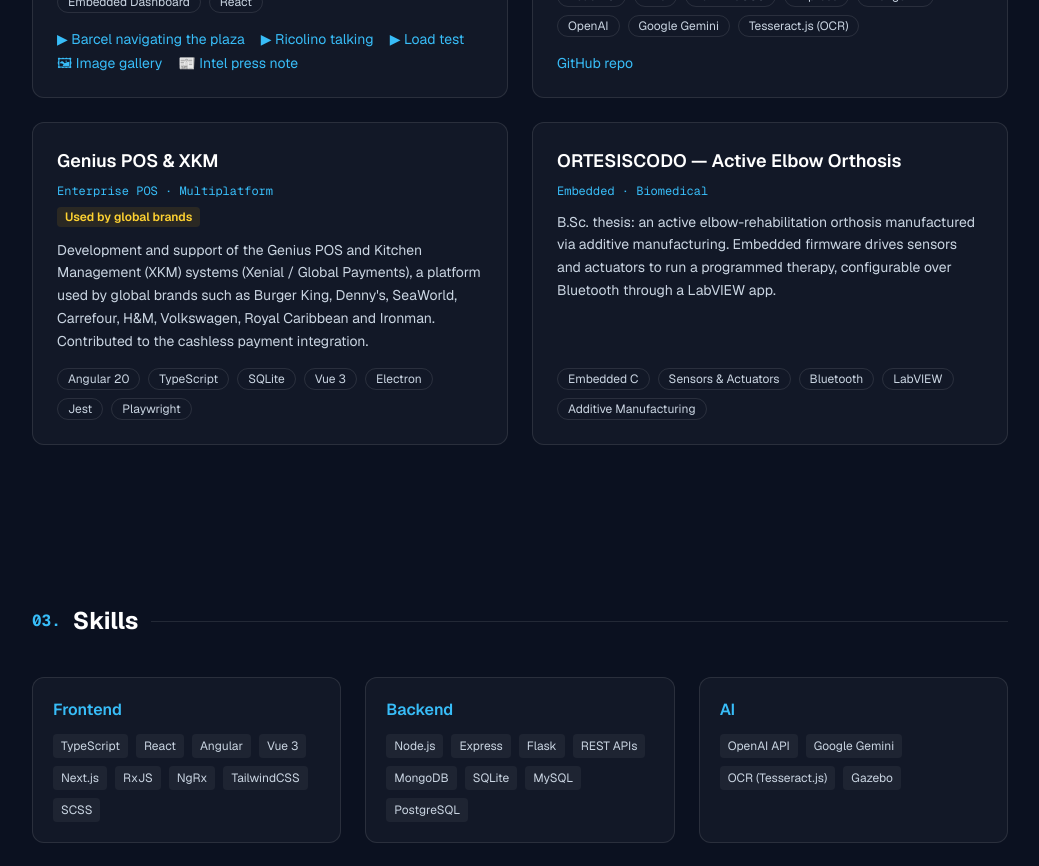
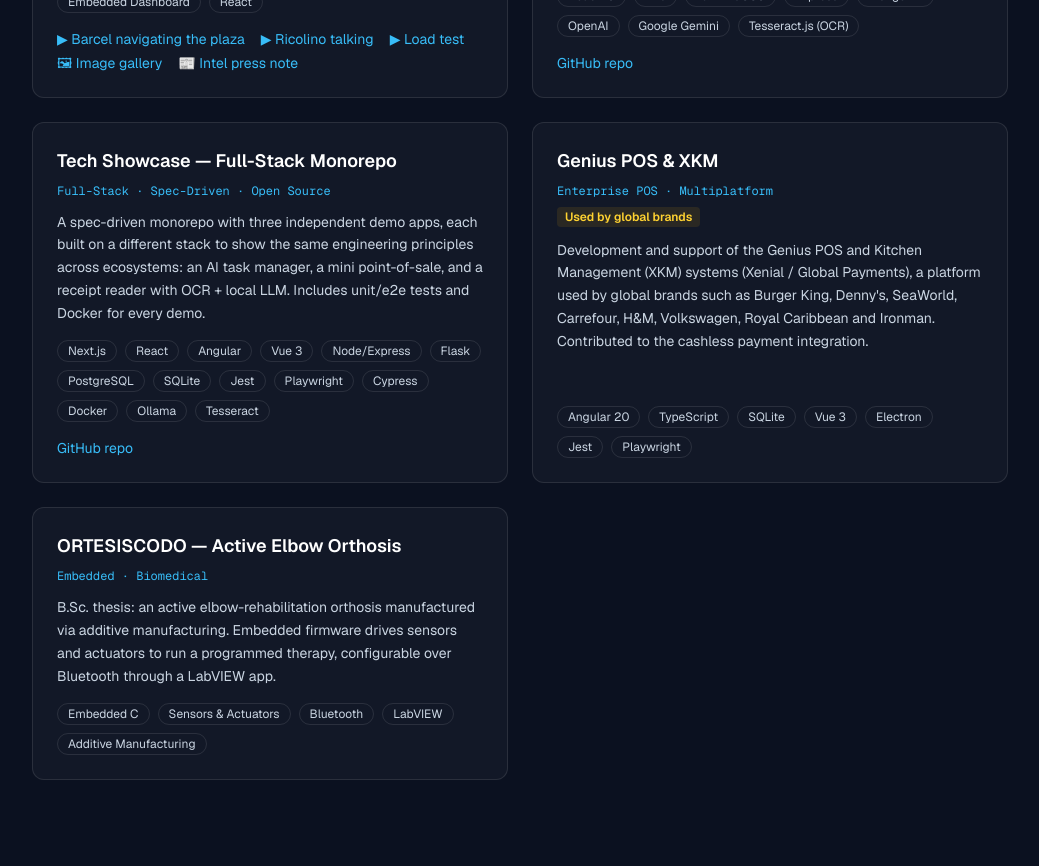
Before and after one commit to daniel-fausto/portfolio, a Next.js app: page / in a window 1280 px wide. Shown: the part 1640-2506 px from the top of the page, without its empty margins (120-1159 px from the left). Built offline with nearby package versions, Linux system fonts and the light colour scheme.

Commit message:
chore: update GitHub handle to daniel-fausto; add tech-showcase project

```diff
--- a/src/app/data.ts
+++ b/src/app/data.ts
@@ -5,7 +5,7 @@
   location: "Mérida, Yucatán, México",
   email: "ib.daniel.fausto@gmail.com",
   linkedin: "https://www.linkedin.com/in/daniel-fausto-franco/",
-  github: "https://github.com/Darkon555",
+  github: "https://github.com/daniel-fausto",
   summary:
     "Software Developer with 6+ years of experience building and supporting systems at scale — POS, kitchen management, dashboards, and even autonomous robots. Backed by a Biomedical Engineering foundation, I can take a product end-to-end: from the microcontroller to the frontend.",
 };
@@ -42,7 +42,17 @@
       "Full-stack app that processes documents intelligently: upload an image and it extracts and structures the data with OCR and LLMs. Built as a personal project to explore applied AI.",
     tech: ["React 19", "Vite", "TailwindCSS", "Express", "MongoDB", "OpenAI", "Google Gemini", "Tesseract.js (OCR)"],
     links: [
-      { label: "GitHub repo", href: "https://github.com/Darkon555/agenda-inteligente" },
+      { label: "GitHub repo", href: "https://github.com/daniel-fausto/agenda-inteligente" },
+    ],
+  },
+  {
+    title: "Tech Showcase — Full-Stack Monorepo",
+    tag: "Full-Stack · Spec-Driven · Open Source",
+    description:
+      "A spec-driven monorepo with three independent demo apps, each built on a different stack to show the same engineering principles across ecosystems: an AI task manager, a mini point-of-sale, and a receipt reader with OCR + local LLM. Includes unit/e2e tests and Docker for every demo.",
+    tech: ["Next.js", "React", "Angular", "Vue 3", "Node/Express", "Flask", "PostgreSQL", "SQLite", "Jest", "Playwright", "Cypress", "Docker", "Ollama", "Tesseract"],
+    links: [
+      { label: "GitHub repo", href: "https://github.com/daniel-fausto/tech-showcase" },
     ],
   },
   {
```
